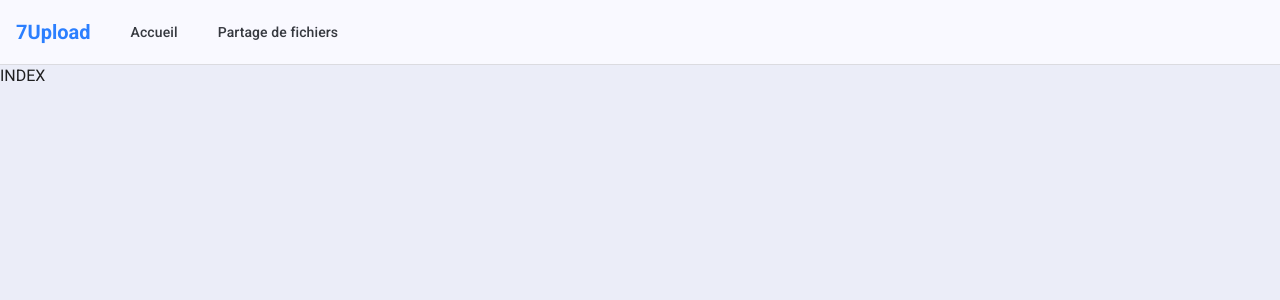
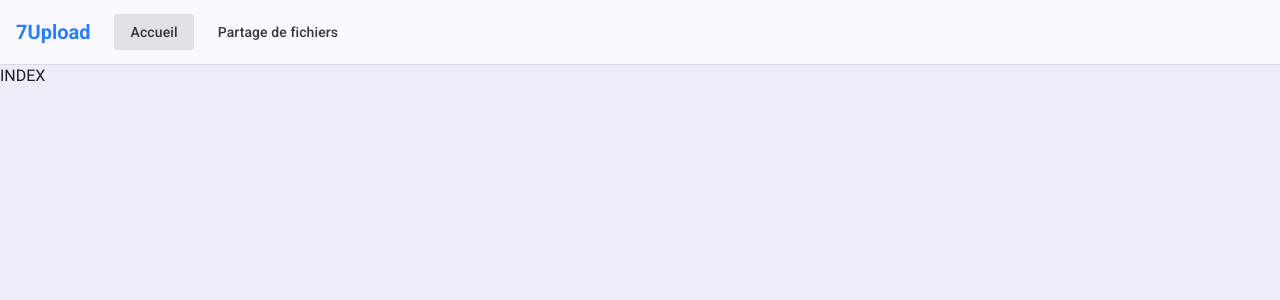
Before and after one commit to antoinemcx/7upload, a Vue app in the folder frontend/: page / in a window 1280 px wide. Shown: the top 300 px of the page. Built offline with nearby package versions, Linux system fonts and the light colour scheme.

Commit message:
fix(frontend): add missing mdi font

```diff
--- a/frontend/package.json
+++ b/frontend/package.json
@@ -10,6 +10,7 @@
   },
   "dependencies": {
     "@fontsource/roboto": "^5.3.0",
+    "@mdi/font": "^7.4.47",
     "@vueuse/core": "^15.0.0",
     "@vueuse/integrations": "^15.0.0",
     "vue": "^3.5.42",
--- a/frontend/src/App.vue
+++ b/frontend/src/App.vue
@@ -20,12 +20,8 @@ const defaults = {
           <RouterLink to="/" class="logo-link">
             <span class="logo-text">7Upload</span>
           </RouterLink>
-          <RouterLink v-slot="{ navigate }" to="/" custom>
-            <VBtn variant="text" @click="navigate">Accueil</VBtn>
-          </RouterLink>
-          <RouterLink v-slot="{ navigate }" to="/upload" custom>
-            <VBtn variant="text" @click="navigate">Partage de fichiers</VBtn>
-          </RouterLink>
+          <VBtn variant="text" to="/">Accueil</VBtn>
+          <VBtn variant="text" to="/upload">Partage de fichiers</VBtn>
         </div>
       </VAppBar>
 
--- a/frontend/src/main.ts
+++ b/frontend/src/main.ts
@@ -1,3 +1,5 @@
+import "@mdi/font/css/materialdesignicons.css";
+
 import { createApp } from "vue";
 
 import { createRouter, createWebHistory } from "vue-router";
```
Also changed, not shown: 1 other file (tests, documents, lock files or other folders).
